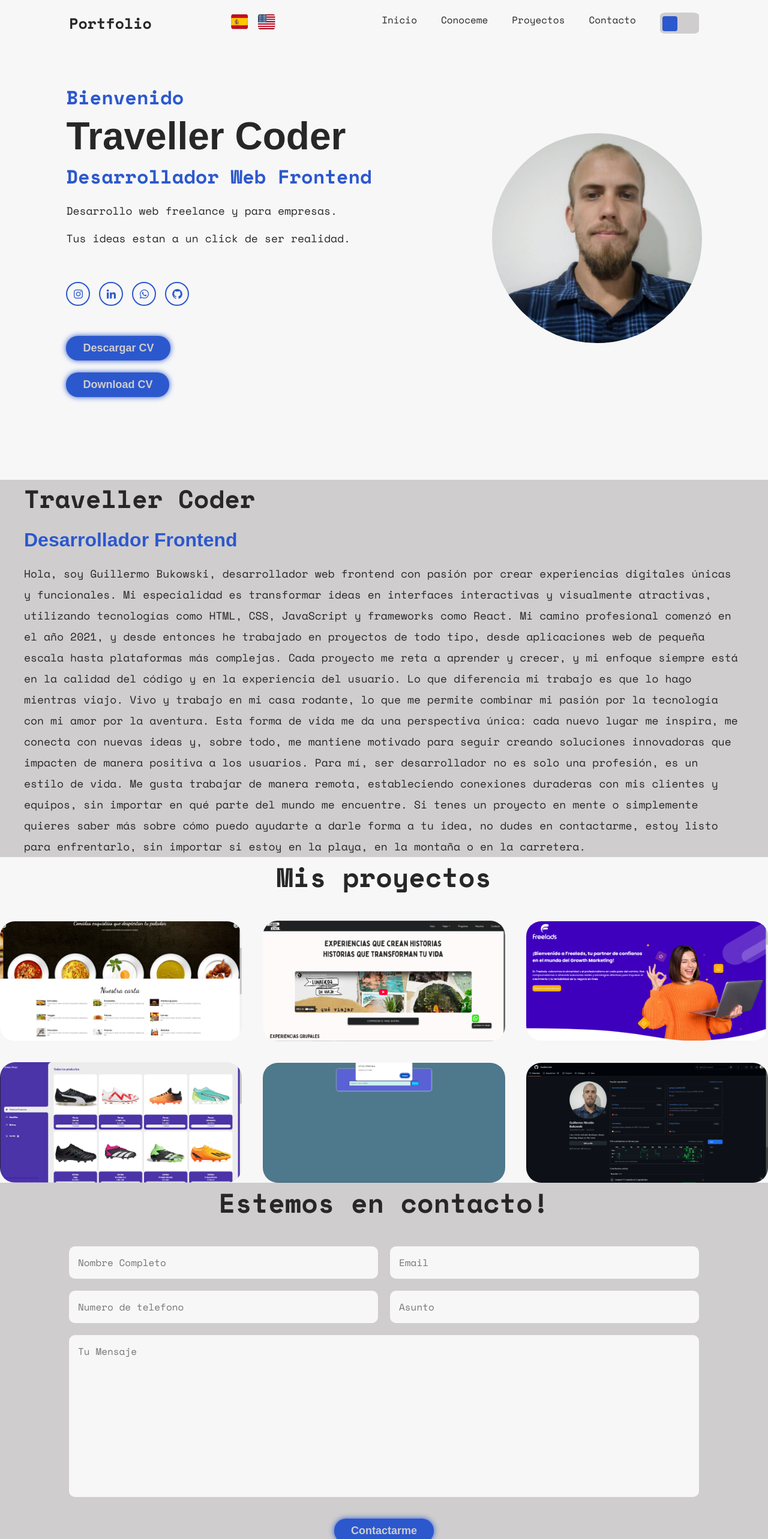
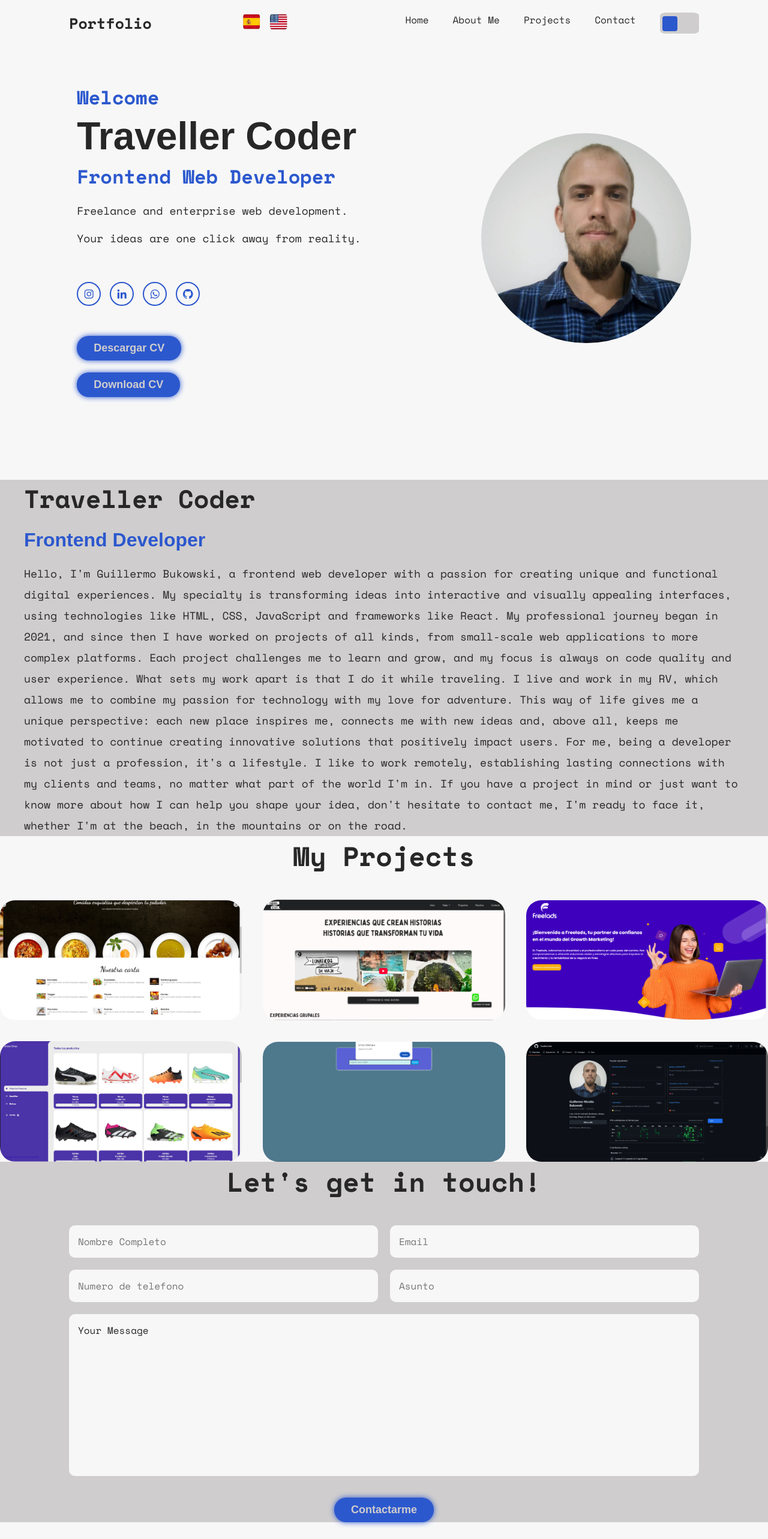
Before and after one commit to TravellerCoder/port-traveller-react, a React (Vite) app: page / in a window 1280 px wide. Shown: the top 2566 px of the page at 60% size. Built offline with nearby package versions, Linux system fonts and the light colour scheme; a web font is replaced by a local one.

Commit message:
hook multiidioma funcionanado

```diff
--- a/src/assets/components/contact/Contact.jsx
+++ b/src/assets/components/contact/Contact.jsx
@@ -9,11 +9,28 @@ const Contact = () => {
 
         <div className="input-box">
             <div className="input-file">
-                <input type="text" placeholder="Nombre Completo" id="Nombre" name="nombre"  autoComplete="off" data-section="contact-me" data-value="input-name"/>
+                <input
+                type="text"
+                placeholder="Nombre Completo"
+                id="Nombre"
+                name="nombre"
+                autoComplete="off"
+                data-section="contact-me"
+                data-value="input-name"
+                />
                 <div className="error" id="errorNombre"></div>
             </div>
+
             <div className="input-file">
-                <input type="email" placeholder="Email" id="Email" name="email" autoComplete="off"/>
+                <input
+                type="email"
+                placeholder="Email"
+                id="Email"
+                name="email"
+                autoComplete="off"
+                data-section="contact-me"
+                data-value="input-email"
+                />
                 <div className ="error" id="errorEmail"></div>
             </div>
 
@@ -21,18 +38,48 @@ const Contact = () => {
 
         <div className="input-box">
             <div className="input-file">
-                <input type="text" placeholder="Numero de telefono" id="Telefono" name="telefono" autoComplete="off"/>
+                <input type="text"
+                placeholder="Numero de telefono"
+                id="Telefono"
+                name="telefono"
+                autoComplete="off"
+                data-section="contact-me"
+                data-value="input-phone"
+                />
                 <div className="error" id="errorTelefono"></div>
             </div>
             <div className="input-file">
-                <input type="text" placeholder="Asunto" id="Asunto" name="asunto"  autoComplete="off"/>
+                <input type="text"
+                placeholder="Asunto"
+                id="Asunto"
+                name="asunto"
+                autoComplete="off"
+                data-section="contact-me"
+                data-value="input-subject"
+                />
                 <div className="error" id="errorAsunto"></div>
             </div>
         </div>
 
-        <textarea cols="30" rows="10" placeholder="Tu Mensaje" id="Mensaje" name="mensaje"></textarea>
+        <textarea
+        cols="30"
+        rows="10"
+        placeholder="Tu Mensaje"
+        id="Mensaje"
+        name="mensaje"
+        data-section="contact-me"
+        data-value="input-message"
+        >
 
-        <input type="submit" value="Contactarme" className="submit-button"/>
+        </textarea>
+
+        <input
+        type="submit"
+        value="Contactarme"
+        className="submit-button"
+        data-section="contact-me"
+        data-value="submit-button"
+        />
 
     </form>
 
--- a/src/assets/components/header/Header.css
+++ b/src/assets/components/header/Header.css
@@ -28,6 +28,10 @@
     font-size: 1.25rem;
     border: 0;
     cursor: pointer;
+}
+
+.lang-button.active {
+    font-size: 1.75rem ;
 }
 
 .language-flag {
--- a/src/assets/components/header/Header.jsx
+++ b/src/assets/components/header/Header.jsx
@@ -1,18 +1,29 @@
 import './Header.css'
 import { useTheme } from '../../hooks/UserTheme.jsx'
+import { useLanguage } from '../../hooks/UserLanguage.jsx'
 import spainFlag from "/images/spain-flag-icon.png"
 import usaFlag from "/images/American-flag-icon.png"
 
 
 const Header = () => {
   const { isDarkMode, toggleTheme } = useTheme();
+  const { currentLanguage, changeLanguage } = useLanguage();
+
+  const handleLanguageChange = (lang) => {
+    changeLanguage(lang);
+  }
+
   return (
     <header className="header">
     <a href="#" className="logo">Portfolio</a>
 
     <div className="languages">
-        <button className="lang-button" data-language="spanish"><img src={spainFlag} alt="es" className="language-flag" /></button>
-        <button className="lang-button" data-language="english"><img src={usaFlag} alt="en" className="language-flag" /></button>
+        <button className={`lang-button ${currentLanguage === 'spanish' ? 'active' : ''}`} onClick={() => handleLanguageChange('spanish')}>
+          <img src={spainFlag} alt="es" className="language-flag" />
+        </button>
+        <button className={`lang-button ${currentLanguage === 'english' ? 'active' : ''}`} onClick={() => handleLanguageChange('english')}>
+          <img src={usaFlag} alt="en" className="language-flag" />
+        </button>
     </div>
 
     <i className='bx bx-menu' id="menu-icon"></i>
--- /dev/null
+++ b/src/assets/hooks/UserLanguage.jsx
@@ -0,0 +1,150 @@
+import { useState, useEffect } from 'react'
+
+
+const translations = {
+  spanish: {
+    header: {
+      "home": "Inicio",
+      "about-me": "Conoceme",
+      "projects": "Proyectos",
+      "contact-me": "Contacto"
+    },
+    home: {
+      "home-subtitle": "Bienvenido",
+      "home-subtitle-description": "Desarrollador Web Frontend",
+      "home-description-text1": "Desarrollo web freelance y para empresas.",
+      "home-description-text2": "Tus ideas están a un click de ser realidad."
+    },
+    "about-me": {
+      "about-me-title": "Traveller Coder",
+      "about-me-subtitle": "Desarrollador Frontend",
+      "about-me-text": "Hola, soy Guillermo Bukowski, desarrollador web frontend con pasión por crear experiencias digitales únicas y funcionales. Mi especialidad es transformar ideas en interfaces interactivas y visualmente atractivas, utilizando tecnologías como HTML, CSS, JavaScript y frameworks como React. Mi camino profesional comenzó en el año 2021, y desde entonces he trabajado en proyectos de todo tipo, desde aplicaciones web de pequeña escala hasta plataformas más complejas. Cada proyecto me reta a aprender y crecer, y mi enfoque siempre está en la calidad del código y en la experiencia del usuario. Lo que diferencia mi trabajo es que lo hago mientras viajo. Vivo y trabajo en mi casa rodante, lo que me permite combinar mi pasión por la tecnología con mi amor por la aventura. Esta forma de vida me da una perspectiva única: cada nuevo lugar me inspira, me conecta con nuevas ideas y, sobre todo, me mantiene motivado para seguir creando soluciones innovadoras que impacten de manera positiva a los usuarios. Para mí, ser desarrollador no es solo una profesión, es un estilo de vida. Me gusta trabajar de manera remota, estableciendo conexiones duraderas con mis clientes y equipos, sin importar en qué parte del mundo me encuentre. Si tenes un proyecto en mente o simplemente quieres saber más sobre cómo puedo ayudarte a darle forma a tu idea, no dudes en contactarme, estoy listo para enfrentarlo, sin importar si estoy en la playa, en la montaña o en la carretera."
+    },
+    projects: {
+      "projects-title": "Mis proyectos"
+    },
+    "projects-unity": {
+      "project-01-title": "Exquis",
+      "project-01-description": "Modelo de landing page de restaurant, responsive.",
+      "project-02-title": "Lunaticos de Viaje",
+      "project-02-description": "Landing page de empresa de viajes personalizados. Form de contacto, recaptcha y responsive.",
+      "project-03-title": "Freelads",
+      "project-03-description": "Landing page de la empresa de marketing digital Freelads, con formulario de contacto, responsive.",
+      "project-04-title": "ShoesShop",
+      "project-04-description": "Modelo de E-commerce de zapatillas, con carrito de compras, responsive.",
+      "project-05-title": "Weather App",
+      "project-05-description": "Aplicación de clima, con API de OpenWeatherMap, responsive.",
+      "project-06-title": "GitHub",
+      "project-06-description": "Recuerda que puedes ver el codigo de todos mis proyectos entrando en mi perfil de GitHub.",
+      "project-link-button": "Ir al sitio"
+    },
+    "contact-me": {
+        "contact-me-title": "Estemos en contacto!",
+        "input-name": "Nombre Completo",
+        "input-email": "Email",
+        "input-phone": "Numero de telefono",
+        "input-subject": "Asunto",
+        "input-message": "Tu Mensaje",
+        "submit-button": "Contactarme"
+    }
+  },
+  english: {
+    header: {
+      "home": "Home",
+      "about-me": "About Me",
+      "projects": "Projects",
+      "contact-me": "Contact"
+    },
+    home: {
+      "home-subtitle": "Welcome",
+      "home-subtitle-description": "Frontend Web Developer",
+      "home-description-text1": "Freelance and enterprise web development.",
+      "home-description-text2": "Your ideas are one click away from reality."
+    },
+    "about-me": {
+      "about-me-title": "Traveller Coder",
+      "about-me-subtitle": "Frontend Developer",
+      "about-me-text": "Hello, I'm Guillermo Bukowski, a frontend web developer with a passion for creating unique and functional digital experiences. My specialty is transforming ideas into interactive and visually appealing interfaces, using technologies like HTML, CSS, JavaScript and frameworks like React. My professional journey began in 2021, and since then I have worked on projects of all kinds, from small-scale web applications to more complex platforms. Each project challenges me to learn and grow, and my focus is always on code quality and user experience. What sets my work apart is that I do it while traveling. I live and work in my RV, which allows me to combine my passion for technology with my love for adventure. This way of life gives me a unique perspective: each new place inspires me, connects me with new ideas and, above all, keeps me motivated to continue creating innovative solutions that positively impact users. For me, being a developer is not just a profession, it's a lifestyle. I like to work remotely, establishing lasting connections with my clients and teams, no matter what part of the world I'm in. If you have a project in mind or just want to know more about how I can help you shape your idea, don't hesitate to contact me, I'm ready to face it, whether I'm at the beach, in the mountains or on the road."
+    },
+    projects: {
+      "projects-title": "My Projects"
+    },
+    "projects-unity": {
+      "project-01-title": "Exquis",
+      "project-01-description": "Restaurant landing page model, responsive.",
+      "project-02-title": "Lunaticos de Viaje",
+      "project-02-description": "Landing page for personalized travel company. Contact form, recaptcha and responsive.",
+      "project-03-title": "Freelads",
+      "project-03-description": "Landing page for Freelads digital marketing company, with contact form, responsive.",
+      "project-04-title": "ShoesShop",
+      "project-04-description": "Sneaker E-commerce model, with shopping cart, responsive.",
+      "project-05-title": "Weather App",
+      "project-05-description": "Weather application, with OpenWeatherMap API, responsive.",
+      "project-06-title": "GitHub",
+      "project-06-description": "Remember you can see the code of all my projects by visiting my GitHub profile.",
+      "project-link-button": "Go to site"
+    },
+    "contact-me": {
+        "contact-me-title": "Let's get in touch!",
+        "input-name": "Full Name",
+        "input-email": "Email",
+        "input-phone": "Phone Number",
+        "input-subject": "Subject",
+        "input-message": "Your Message",
+        "submit-button": "Contact Me"
+}
+
+    }
+}
+
+export const useLanguage = () => {
+  // Detectar idioma del navegador o usar español por defecto
+  const getSystemLanguage = () => {
+    const browserLang = navigator.language || navigator.userLanguage
+    return browserLang.startsWith('en') ? 'english' : 'spanish'
+  }
+
+  const [currentLanguage, setCurrentLanguage] = useState(() => {
+    const savedLanguage = localStorage.getItem('language')
+    if (savedLanguage) {
+      return savedLanguage
+    }
+    return getSystemLanguage()
+  })
+
+  const changeLanguage = (language) => {
+    setCurrentLanguage(language)
+  }
+
+  // Aplicar idioma cuando cambie
+  useEffect(() => {
+    localStorage.setItem('language', currentLanguage)
+    // Aquí aplicaremos los textos
+    applyLanguageTexts(currentLanguage)
+  }, [currentLanguage])
+
+  return {
+    currentLanguage,
+    changeLanguage,
+    isSpanish: currentLanguage === 'spanish',
+    isEnglish: currentLanguage === 'english'
+  }
+}
+
+// Función para aplicar los textos
+const applyLanguageTexts = (language) => {
+  // Buscar todos los elementos con data-section y data-value
+  const elements = document.querySelectorAll('[data-section][data-value]')
+
+  elements.forEach(element => {
+    const section = element.getAttribute('data-section')
+    const key = element.getAttribute('data-value')
+
+    // Buscar el texto en el objeto de traducciones
+    const text = translations[language]?.[section]?.[key]
+    if (text) {
+      element.textContent = text
+    }
+  })
+
+}
```
Also changed, not shown: src/assets/hooks/UserTheme.jsx (+0 -7 lines).
